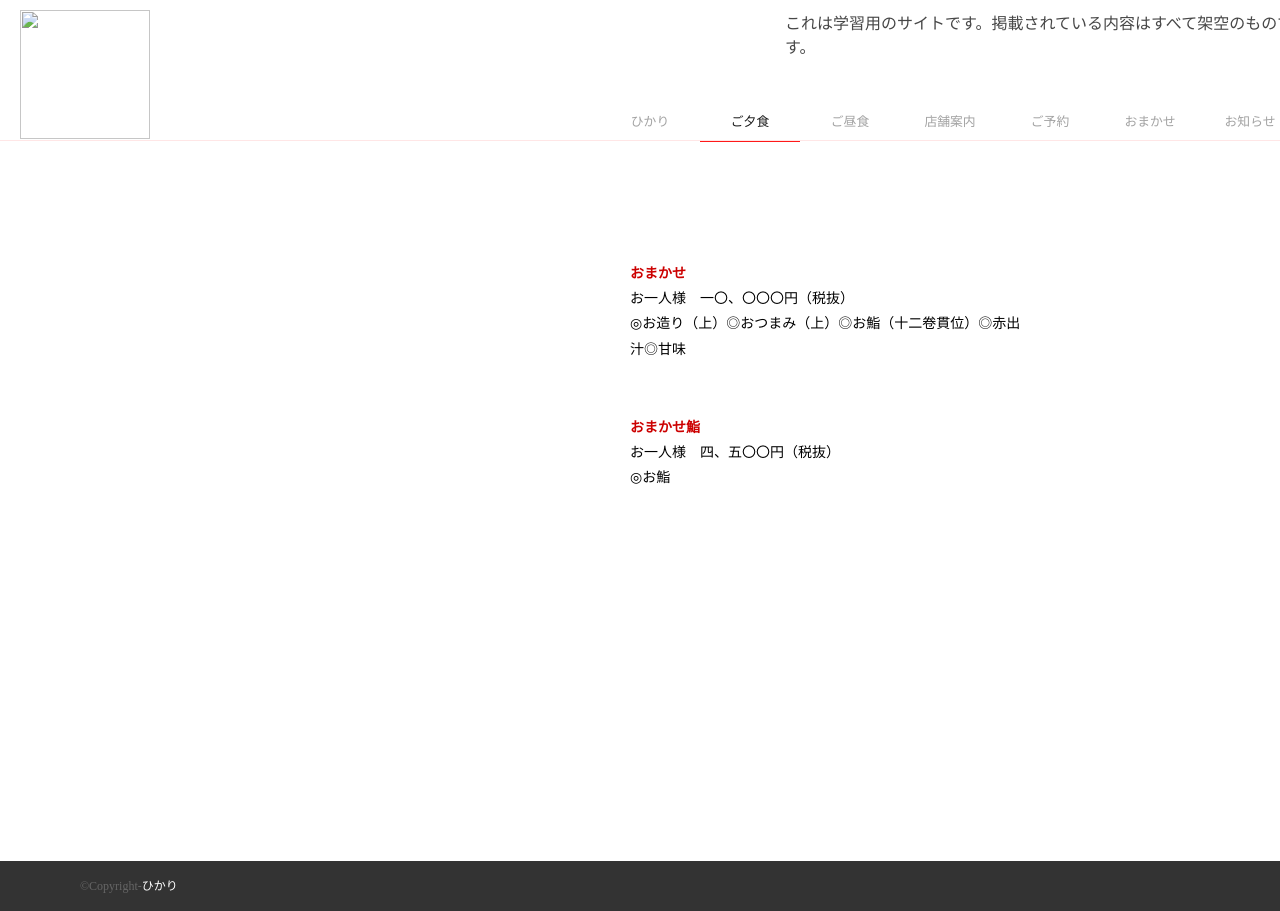
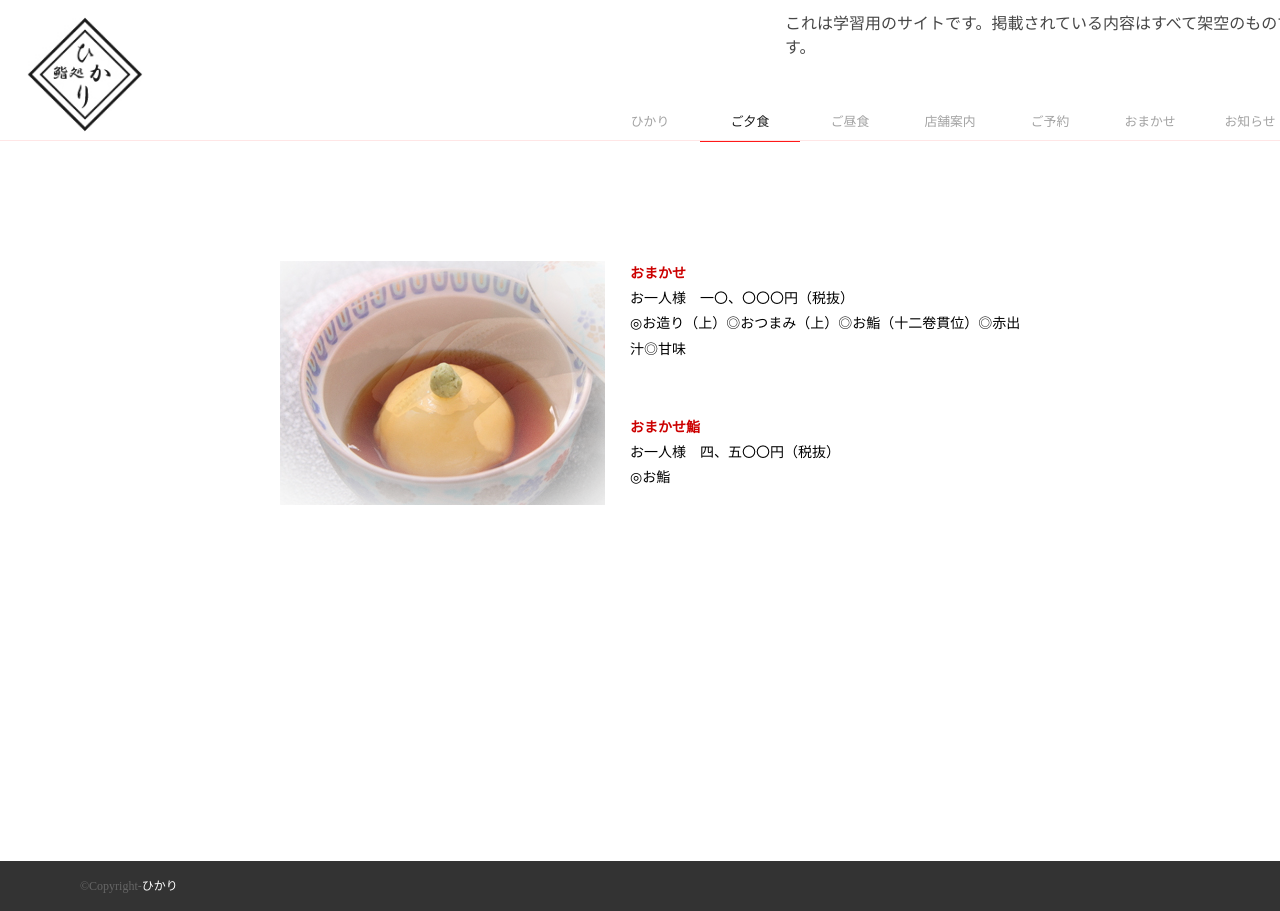
Before and after one commit to aki-craftman/hikarisushi, a plain HTML site: page dinner.html in a window 1280 px wide. Drawn offline with nearby package versions, Linux system fonts and the light colour scheme.

Commit message:
Update dinner.html

```diff
--- a/dinner.html
+++ b/dinner.html
@@ -9,7 +9,7 @@
 <body>
 <div id="headerArea">
 <div id="wrapper">
-<img src="images/hikari_logo3.jpg" class="example1">
+<img src="hikari_logo3.jpg" class="example1">
 <div id="textbox">これは学習用のサイトです。掲載されている内容はすべて架空のものです。</div>
 
 <!-- メニュー -->
@@ -56,9 +56,9 @@ $(window).load(function() {
 </script>
 
 <div id="slideshow" class="slideshow">
-	<img src="images/dinner.jpg" alt="" />
-	<img src="images/dinner3.jpg" alt="" />
-    <img src="images/sushi2.jpg" alt="" />
+	<img src="dinner.jpg" alt="" />
+	<img src="dinner3.jpg" alt="" />
+    <img src="sushi2.jpg" alt="" />
 </div>
 
 
```
